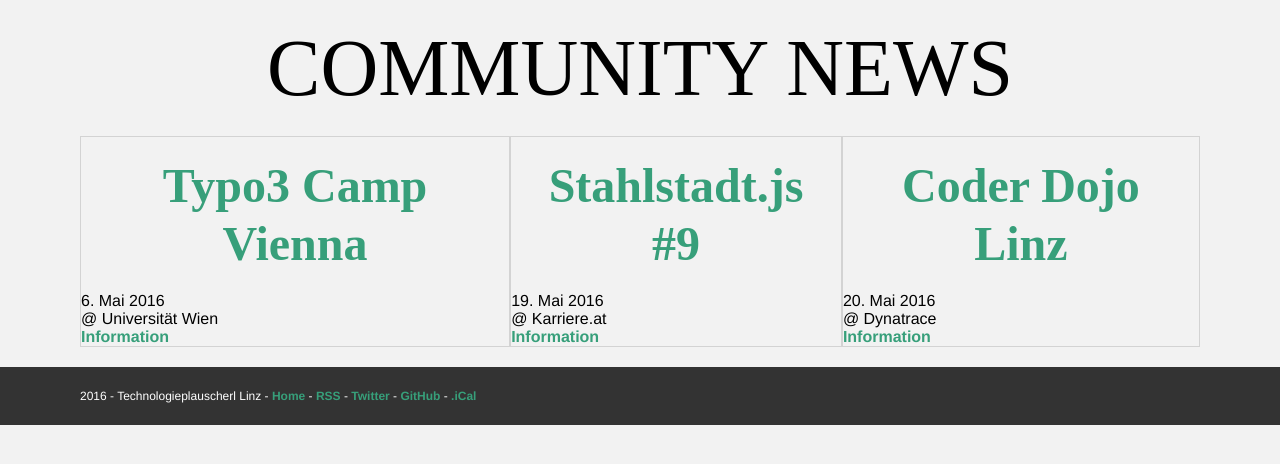
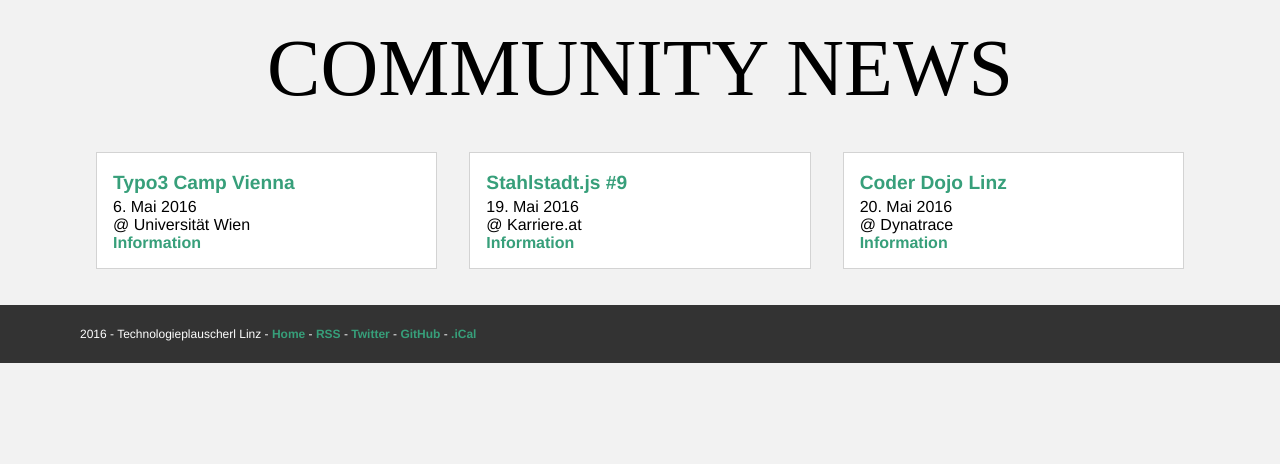
Before and after one commit to mericanAncer127/plauscherl, a Jekyll site: the page built from pages/community-news.md, in a window 1280 px wide. Shown: the top 464 px of the page. Built offline with Jekyll 4.4.1, drawn with Linux system fonts in a browser that asks for light colours.

Commit message:
yeah, hm whatevs

```diff
--- a/_sass/modules/_communitynews.scss
+++ b/_sass/modules/_communitynews.scss
@@ -4,4 +4,16 @@
 
 .event-wrapper {
   border: 1px solid lightgray;
+  padding: 1rem;
+  margin: 1rem;
+  background-color: lighten($bg, 10%);
+  flex: 1;
 }
+
+.event-title {
+  font-family: 'open-sans', 'Helvetica', sans-serif;
+  font-size: 1.2rem;
+  text-align: left;
+  padding: 0;
+  line-height: 1.5em;
+}
```
